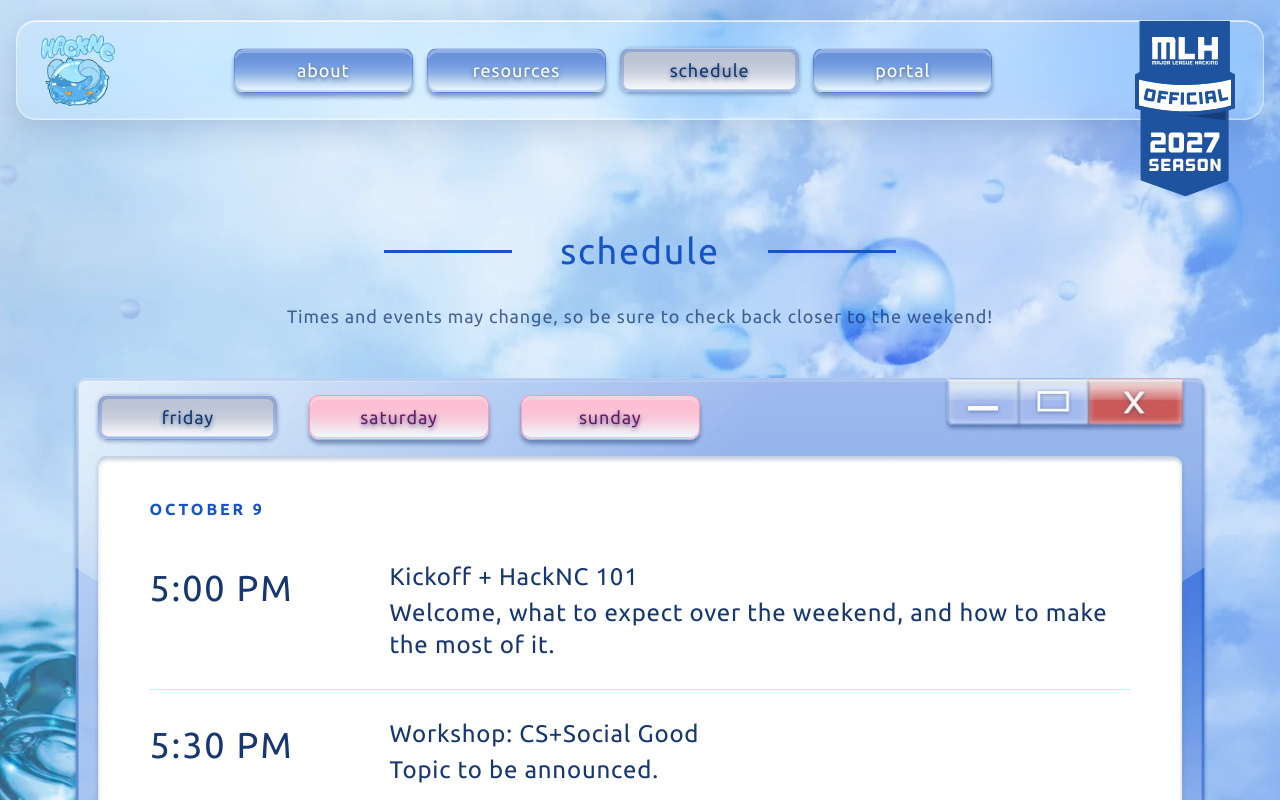
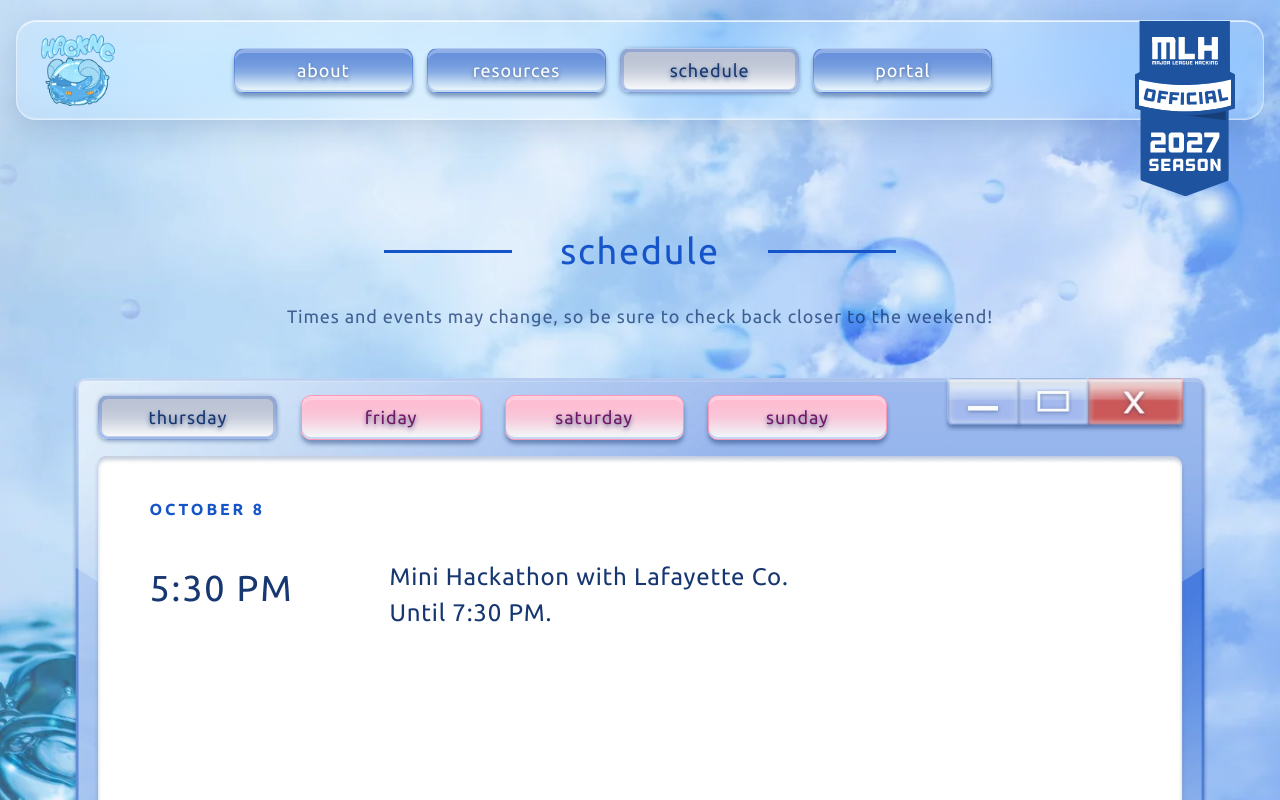
Before and after one commit to HackNC/fall2026, a Next.js app: page /schedule in a window 1280 px wide. Shown: the top 800 px of the page. Built offline with nearby package versions, Linux system fonts and the light colour scheme.

Commit message:
fix: fixed scheudle and added portal link

```diff
--- a/components/HelpPopover.tsx
+++ b/components/HelpPopover.tsx
@@ -40,9 +40,9 @@ export default function HelpPopover({
   /*
    * Escape and click-outside both dismiss the popover.
    *
-   * It stays open until dismissed rather than timing out like the nav's portal
-   * notice, because it contains a mailto link — a message that disappears on
-   * its own is one you cannot click.
+   * It stays open until dismissed rather than timing out, because it contains
+   * a mailto link — a message that disappears on its own is one you cannot
+   * click.
    */
   useEffect(() => {
     if (!isOpen) return;
--- a/components/Navigation.tsx
+++ b/components/Navigation.tsx
@@ -6,6 +6,7 @@ import { usePathname } from "next/navigation";
 import { useEffect, useState } from "react";
 import MLHBadge from "@/components/MLHBadge";
 import { glossyPill } from "@/components/glossyPill";
+import { PORTAL_HREF } from "@/data/site";
 
 const internalLinks = [
   { label: "about", href: "/about" },
@@ -18,7 +19,6 @@ const MLH_BADGE_RIGHT_OFFSET = "clamp(10px, 3.5vw, 28px)";
 
 export default function Navigation() {
   const pathname = usePathname();
-  const [showPortalNotice, setShowPortalNotice] = useState(false);
   const [isCompact, setIsCompact] = useState(false);
   /*
    * Phone layout only. Below `sm` the four pills no longer fit beside the
@@ -27,12 +27,6 @@ export default function Navigation() {
    * forced visible by its own `sm:flex`.
    */
   const [menuOpen, setMenuOpen] = useState(false);
-
-  useEffect(() => {
-    if (!showPortalNotice) return;
-    const timer = window.setTimeout(() => setShowPortalNotice(false), 2600);
-    return () => window.clearTimeout(timer);
-  }, [showPortalNotice]);
 
   useEffect(() => {
     if (!menuOpen) return;
@@ -162,33 +156,21 @@ export default function Navigation() {
               </li>
             );
           })}
-          <li className="relative">
-            <button
-              type="button"
-              aria-expanded={showPortalNotice}
-              onClick={() => setShowPortalNotice(true)}
+          <li>
+            {/* A separate site, so it opens in a new tab like the site's
+                other external links. */}
+            <a
+              href={PORTAL_HREF}
+              target="_blank"
+              rel="noreferrer"
+              onClick={() => setMenuOpen(false)}
               className={glossyPill(
                 "royal",
-                "w-full cursor-pointer sm:w-auto sm:min-w-[8rem] lg:min-w-[11.2rem]"
+                "w-full sm:w-auto sm:min-w-[8rem] lg:min-w-[11.2rem]"
               )}
             >
               portal
-            </button>
-            {showPortalNotice ? (
-              <div
-                role="status"
-                aria-live="polite"
-                className="absolute top-full left-1/2 z-30 mt-2 -translate-x-1/2"
-              >
-                <span
-                  aria-hidden="true"
-                  className="absolute -top-1.5 left-1/2 h-3 w-3 -translate-x-1/2 rotate-45 border-t border-l border-white/55 bg-[linear-gradient(145deg,rgba(255,255,255,0.65),rgba(216,236,255,0.55))] backdrop-blur-xl"
-                />
-                <span className="block whitespace-nowrap rounded-inset border border-white/55 bg-[linear-gradient(150deg,rgba(255,255,255,0.52)_0%,rgba(189,221,255,0.38)_100%)] px-3.5 py-1.5 font-body text-sm tracking-body text-ink shadow-[0_10px_26px_rgba(23,55,113,0.28),inset_0_1px_0_rgba(255,255,255,0.92)] backdrop-blur-2xl">
-                  Portal is coming soon!
-                </span>
-              </div>
-            ) : null}
+            </a>
           </li>
         </ul>
 
--- a/components/Schedule.tsx
+++ b/components/Schedule.tsx
@@ -109,13 +109,17 @@ export default function Schedule() {
           from the panel's left edge (x 28) to just short of the window
           controls (x 912) — and at the top of the panel below that, where
           the title bar is too short to hold them.
+
+          In the title bar the tabs share that space equally (capped at their
+          full size), so however many days there are, they never run under
+          the controls.
         */}
         <div className="mt-8 [container-type:inline-size] sm:mt-12">
           <div className="relative border-0" style={windowStyle}>
             <div
               role="tablist"
               aria-label="Schedule days"
-              className="mb-6 flex flex-wrap justify-center gap-2 md:absolute md:top-0 md:left-[calc(28*100cqw/1209)] md:mb-0 md:h-[calc(84*100cqw/1209)] md:max-w-[calc(884*100cqw/1209)] md:flex-nowrap md:items-center md:justify-start md:gap-4 lg:gap-8"
+              className="mb-6 flex flex-wrap justify-center gap-2 md:absolute md:top-0 md:left-[calc(28*100cqw/1209)] md:mb-0 md:h-[calc(84*100cqw/1209)] md:w-[calc(884*100cqw/1209)] md:flex-nowrap md:items-center md:justify-start md:gap-3 lg:gap-6"
             >
               {scheduleDays.map((day, index) => {
                 const isActive = day === activeDay;
@@ -133,7 +137,7 @@ export default function Schedule() {
                     onKeyDown={(event) => handleTabKeyDown(event, index)}
                     className={glossyPill(
                       isActive ? "pressed" : "blossom",
-                      "min-w-[6.5rem] cursor-pointer md:min-w-[8.5rem] lg:min-w-[11.2rem]"
+                      "min-w-[6.5rem] cursor-pointer md:min-w-0 md:max-w-[11.2rem] md:flex-1"
                     )}
                   >
                     {day}
--- a/data/schedule.ts
+++ b/data/schedule.ts
@@ -1,9 +1,15 @@
-export const scheduleDays = ["Friday", "Saturday", "Sunday"] as const;
+export const scheduleDays = [
+  "Thursday",
+  "Friday",
+  "Saturday",
+  "Sunday",
+] as const;
 
 export type ScheduleDay = (typeof scheduleDays)[number];
 
 /* Shown above each day's events. Keep in step with EVENT_DATES in Hero.tsx. */
 export const scheduleDates: Record<ScheduleDay, string> = {
+  Thursday: "October 8",
   Friday: "October 9",
   Saturday: "October 10",
   Sunday: "October 11",
@@ -17,17 +23,12 @@ export type ScheduleEvent = {
 };
 
 /*
- * The hacker-facing schedule, from the run of show (last updated 9/19/2026).
+ * The hacker-facing schedule, from the team's schedule sheet (October 2026).
  *
- * Only the Public and Workshop rows of that sheet are here. Internal rows (setup,
- * deliveries, mentor and judge meetings, sleeping-area logistics) are
- * left out on purpose: this page is for hackers, and the run of show is the
- * team's document. "X ends" rows are folded into the "until" of the event they
- * close rather than listed on their own.
- *
- * Workshop titles marked TBD are still being confirmed with the presenters.
- * Rooms are deliberately not listed yet; they go in the descriptions once the
- * venue plan is final.
+ * Each row is its start time; where the sheet gives an end time it goes in the
+ * description as "Until ...". Locations are deliberately left out for now.
+ * Thursday's Mini Hackathon is a pre-event, ahead of the main October 9-11
+ * weekend.
  */
 /*
  * Shown as a note under the page heading while the run of show is still
@@ -36,33 +37,41 @@ export type ScheduleEvent = {
 export const scheduleIsTentative = true;
 
 export const schedule: Record<ScheduleDay, ScheduleEvent[]> = {
+  Thursday: [
+    {
+      time: "5:30 PM",
+      title: "Mini Hackathon with Lafayette Co.",
+      description: "Until 7:30 PM.",
+    },
+  ],
   Friday: [
     {
       time: "5:00 PM",
-      title: "Kickoff + HackNC 101",
-      description:
-        "Welcome, what to expect over the weekend, and how to make the most of it.",
+      title: "HackNC Kickoff",
+      description: "Until 5:30 PM.",
     },
     {
       time: "5:30 PM",
-      title: "Workshop: CS+Social Good",
-      description: "Topic to be announced.",
+      title: "HackNC 101 Workshop with Lead Directors",
+      description:
+        "What to expect over the weekend, and how to make the most of it. Until 6:00 PM.",
     },
     {
       time: "5:30 PM",
-      title: "Team Matching",
+      title: "Team Matching Event",
       description:
-        "Don't have a team yet? Come meet other hackers and form one.",
+        "Don't have a team yet? Come meet other hackers and form one. Until 6:00 PM.",
     },
   ],
   Saturday: [
     {
       time: "8:00 AM",
-      title: "Check-In Opens",
+      title: "Hacker Check-In Begins",
+      description: "Until 10:30 AM.",
     },
     {
       time: "8:30 AM",
-      title: "Coffee & Breakfast",
+      title: "Breakfast",
       description: "Until 10:00 AM.",
     },
     {
@@ -72,16 +81,17 @@ export const schedule: Record<ScheduleDay, ScheduleEvent[]> = {
     },
     {
       time: "11:30 AM",
-      title: "Hacking Begins",
+      title: "Hacking Begins!",
     },
     {
       time: "11:45 AM",
-      title: "MLH Workshop: Google Gemini AI Studio",
+      title: "Intro to Web Dev Workshop with CS+SG",
+      description: "Until 12:30 PM.",
     },
     {
       time: "11:45 AM",
-      title: "Workshop: CS+Social Good",
-      description: "Topic to be announced.",
+      title: "Google Gemini AI Studio Workshop with MLH",
+      description: "Until 12:30 PM.",
     },
     {
       time: "12:30 PM",
@@ -96,25 +106,34 @@ export const schedule: Record<ScheduleDay, ScheduleEvent[]> = {
     },
     {
       time: "3:15 PM",
-      title: "Treasury Workshop: Beyond AI Slop",
+      title: "Sponsor Workshop with Treasury: Beyond AI Slop",
+      description: "Until 4:00 PM.",
     },
     {
       time: "3:15 PM",
-      title: "Workshop: HackNC Dev Team",
-      description: "Topic to be announced.",
+      title: "UNC FLUX Workshop: Intro to UI/UX",
+      description: "Until 4:00 PM.",
     },
     {
       time: "4:15 PM",
       title: "MLH Workshop: Intro to GitHub Copilot",
+      description: "Until 5:00 PM.",
     },
     {
-      time: "4:30 PM",
-      title: "Labcorp Workshop: Privilege, Trust, Accountability",
+      time: "4:15 PM",
+      title: "Sponsor Workshop with Labcorp: Privilege, Trust, Accountability",
+      description: "Until 5:00 PM.",
     },
     {
       time: "5:15 PM",
-      title: "Workshop: HackNC Dev Team",
-      description: "Topic to be announced.",
+      title: "UNC Dev Workshop: Hacking with AI",
+      description: "Until 6:00 PM.",
+    },
+    {
+      time: "5:15 PM",
+      title:
+        "Sponsor Workshop with Lafayette Co.: How to Pitch and Raise Money",
+      description: "Until 6:00 PM.",
     },
     {
       time: "6:00 PM",
@@ -128,36 +147,39 @@ export const schedule: Record<ScheduleDay, ScheduleEvent[]> = {
     },
     {
       time: "9:00 PM",
-      title: "Skribbl.io",
+      title: "Skribbl.io Game",
       description: "Until 10:00 PM.",
     },
   ],
   Sunday: [
     {
-      time: "8:30 AM",
-      title: "Coffee & Breakfast",
-      description: "Until 10:00 AM.",
+      time: "6:00 AM",
+      title: "Discord \u201cBest Meme\u201d Due",
+    },
+    {
+      time: "7:30 AM",
+      title: "Breakfast",
+      description: "Until 9:00 AM.",
+    },
+    {
+      time: "10:00 AM",
+      title: "Hacking Ends!",
+      description: "Final deadline for submissions via Devpost.",
     },
     {
       time: "11:00 AM",
-      title: "Hacking Ends + Submit on Devpost",
-      description: "Projects must be submitted on Devpost by 11:00 AM.",
+      title: "Lunch",
+      description: "Until 1:00 PM.",
     },
     {
       time: "12:00 PM",
-      title: "Lunch",
-      description: "Until 2:00 PM.",
+      title: "Demo Fair",
+      description: "Until 1:30 PM.",
     },
     {
-      time: "1:00 PM",
-      title: "Demo Fair & Judging",
-      description:
-        "Be at your table to demo your project to the judges. Until 2:30 PM.",
-    },
-    {
-      time: "4:00 PM",
-      title: "Closing Ceremony & Awards",
-      description: "Until 5:00 PM.",
+      time: "3:00 PM",
+      title: "Closing Ceremony",
+      description: "Until 4:00 PM.",
     },
   ],
 };
--- a/data/site.ts
+++ b/data/site.ts
@@ -7,6 +7,9 @@
  */
 export const REGISTER_HREF = "https://form.typeform.com/to/VbwryQz0";
 
+/* The hacker portal, linked from the nav. */
+export const PORTAL_HREF = "https://portal.hacknc.com";
+
 /*
  * Whether registration is taking sign-ups. While false, the hero tag and the
  * fish both read "registration closed" and link nowhere. Set it back to true
```
